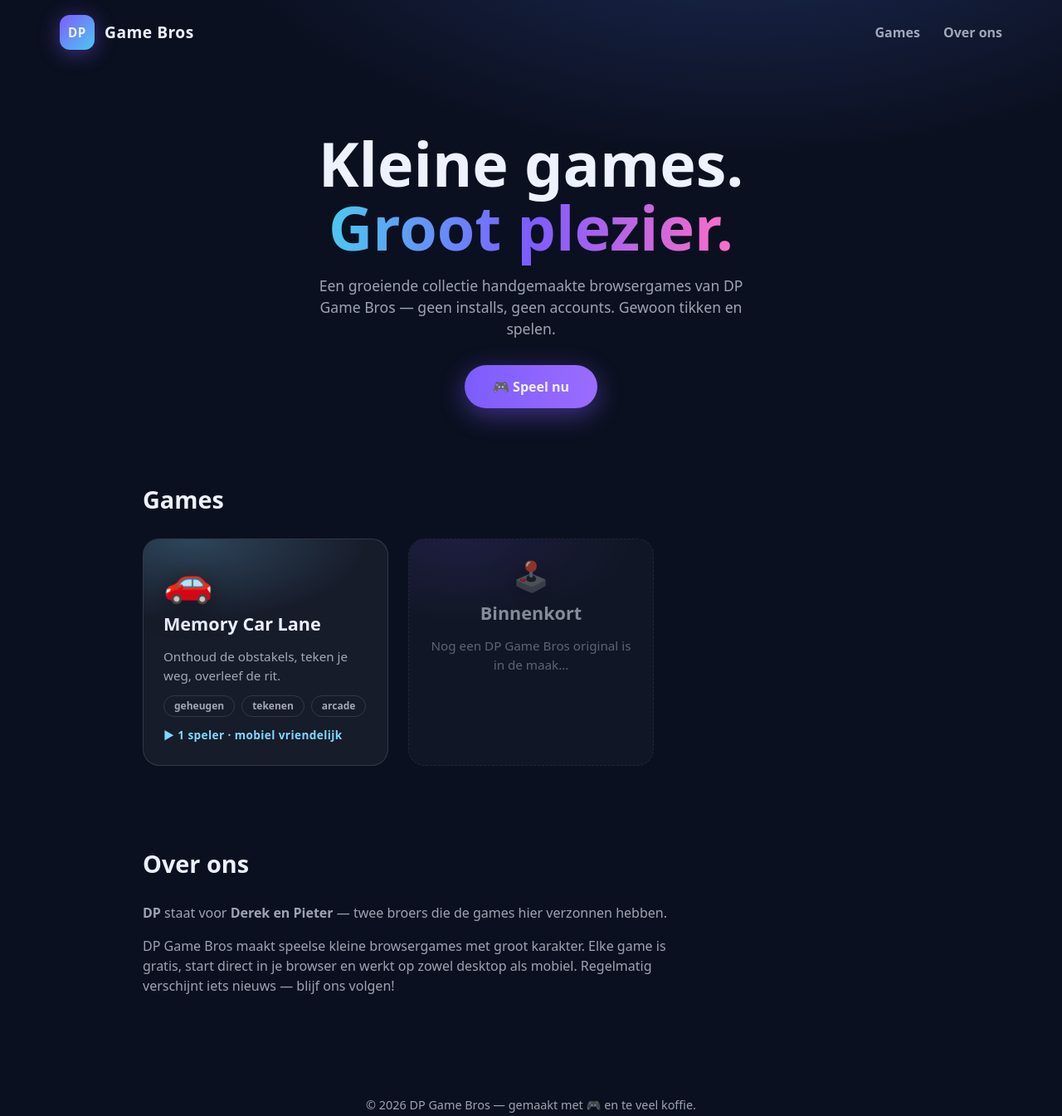
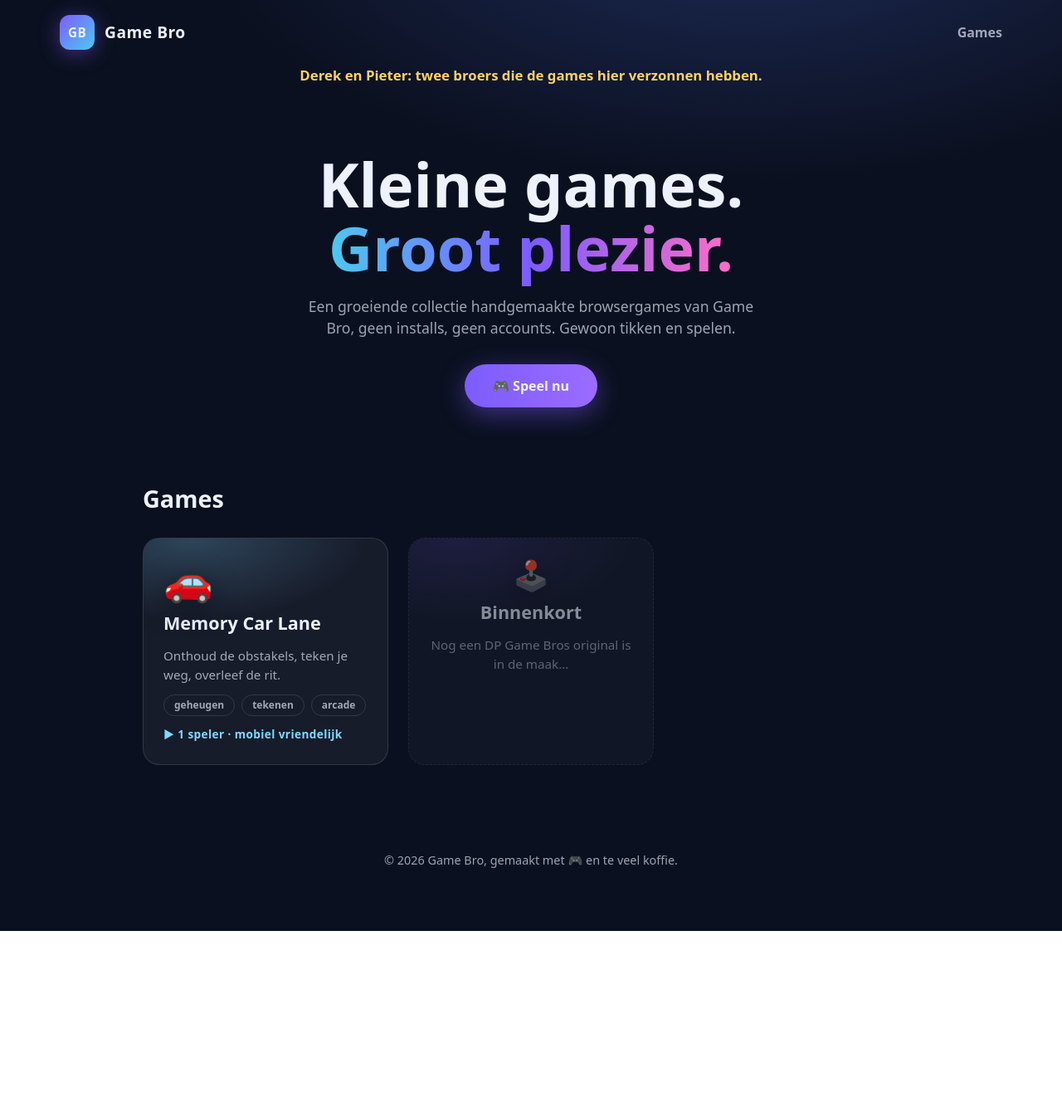
Before and after one commit to davidhildering/dp-game-bros, a website built with Vite: page index.html in a window 1280 px wide. Shown: the whole page at 83% size. After the commit the page ends 1122 px from the top, so only its background shows below. Built offline with nearby package versions, Linux system fonts and the light colour scheme.

Commit message:
content: hernoem naar Game Bro, broers-regel onder de header, Over ons verwijderd

```diff
--- a/index.html
+++ b/index.html
@@ -3,10 +3,10 @@
   <head>
     <meta charset="UTF-8" />
     <meta name="viewport" content="width=device-width, initial-scale=1.0" />
-    <title>DP Game Bros — Kleine games. Groot plezier.</title>
+    <title>Game Bro — Kleine games. Groot plezier.</title>
     <meta
       name="description"
-      content="DP Game Bros — een collectie kleine browsergames. Speel Memory Car Lane en meer."
+      content="Game Bro — een collectie kleine browsergames. Speel Memory Car Lane en meer."
     />
     <link
       rel="icon"
@@ -17,20 +17,23 @@
   <body>
     <header class="site-header">
       <a class="logo" href="./index.html">
-        <span class="logo-badge">DP</span>
-        <span class="logo-text">Game&nbsp;Bros</span>
+        <span class="logo-badge">GB</span>
+        <span class="logo-text">Game&nbsp;Bro</span>
       </a>
       <nav class="site-nav">
         <a href="#games">Games</a>
-        <a href="#about">Over ons</a>
       </nav>
     </header>
+
+    <p class="brothers">
+      Derek en Pieter: twee broers die de games hier verzonnen hebben.
+    </p>
 
     <section class="hero">
       <div class="hero-inner">
         <h1>Kleine games.<br /><span class="accent">Groot plezier.</span></h1>
         <p>
-          Een groeiende collectie handgemaakte browsergames van DP Game Bros —
+          Een groeiende collectie handgemaakte browsergames van Game Bro,
           geen installs, geen accounts. Gewoon tikken en spelen.
         </p>
         <a class="btn" href="#games">🎮 Speel nu</a>
@@ -45,22 +48,10 @@
         </div>
       </section>
 
-      <section id="about" class="about">
-        <h2>Over ons</h2>
-        <p>
-          <strong>DP</strong> staat voor <strong>Derek en Pieter</strong> — twee
-          broers die de games hier verzonnen hebben.
-        </p>
-        <p>
-          DP Game Bros maakt speelse kleine browsergames met groot karakter.
-          Elke game is gratis, start direct in je browser en werkt op zowel
-          desktop als mobiel. Regelmatig verschijnt iets nieuws — blijf ons volgen!
-        </p>
-      </section>
     </main>
 
     <footer class="site-footer">
-      <p>© <span id="year"></span> DP Game Bros — gemaakt met 🎮 en te veel koffie.</p>
+      <p>© <span id="year"></span> Game Bro, gemaakt met 🎮 en te veel koffie.</p>
     </footer>
 
     <script type="module" src="/src/main.js"></script>
--- a/public/games.json
+++ b/public/games.json
@@ -1,6 +1,6 @@
 {
   "site": {
-    "name": "DP Game Bros",
+    "name": "Game Bro",
     "tagline": "Kleine games. Groot plezier."
   },
   "games": [
--- a/src/style.css
+++ b/src/style.css
@@ -72,6 +72,17 @@ a {
 
 .site-nav a:hover {
   color: var(--text);
+}
+
+/* ---------- brothers line (onder de header) ---------- */
+
+.brothers {
+  margin: 0;
+  padding: 0 clamp(20px, 6vw, 72px);
+  text-align: center;
+  color: var(--gold);
+  font-weight: 600;
+  font-size: 1.05rem;
 }
 
 /* ---------- hero ---------- */
```
Also changed, not shown: games/memory-car-lane/index.html (+2 -2 lines).
